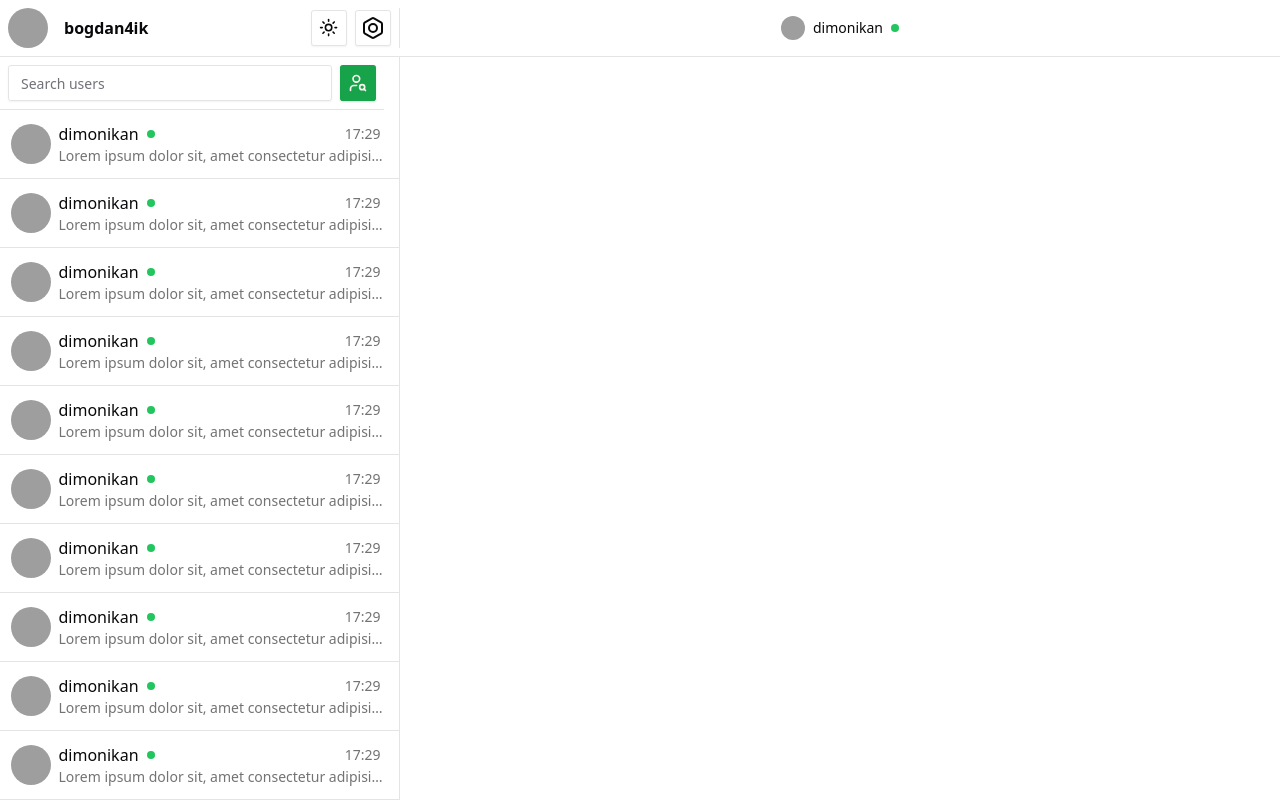
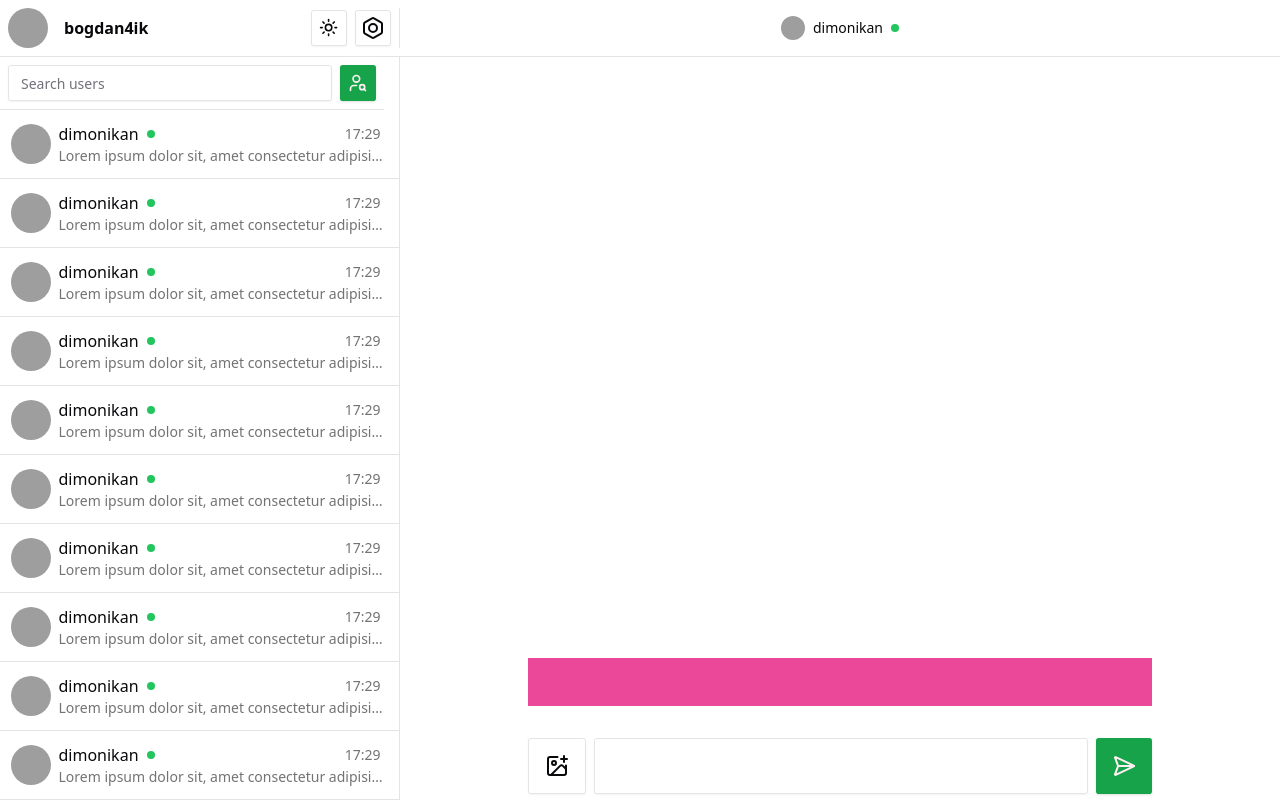
Before and after one commit to tanziqly/ChatApp, a React (Vite) app in the folder client/: page /chat in a window 1280 px wide. Built offline with nearby package versions, Linux system fonts and the light colour scheme; grey boxes are pictures that could not be loaded.

Commit message:
message ui starting

```diff
--- /dev/null
+++ b/client/src/components/Message.tsx
@@ -0,0 +1,5 @@
+import React from "react";
+
+export default function Message() {
+  return <div>Message</div>;
+}
--- /dev/null
+++ b/client/src/components/MessageArea.tsx
@@ -0,0 +1,12 @@
+import MessageInput from "./MessageInput";
+
+export default function MessageArea() {
+  return (
+    <div className="flex px-32 flex-col h-full flex-1 w-full">
+      <div className="w-full h-full flex items-end">
+        <div className="w-full h-12 bg-pink-500"></div>
+      </div>
+      <MessageInput />
+    </div>
+  );
+}
--- /dev/null
+++ b/client/src/components/MessageInput.tsx
@@ -0,0 +1,19 @@
+import { ImagePlus } from "lucide-react";
+import { SendHorizontal } from "lucide-react";
+
+import { Button } from "./ui/button";
+import { Input } from "./ui/input";
+
+export default function MessageInput() {
+  return (
+    <div className="flex gap-2 mt-8 mb-4 items-center">
+      <Button className="h-14" variant="outline">
+        <ImagePlus />
+      </Button>
+      <Input className="h-14" />
+      <Button className="h-14">
+        <SendHorizontal />
+      </Button>
+    </div>
+  );
+}
--- a/client/src/components/SignInForm.tsx
+++ b/client/src/components/SignInForm.tsx
@@ -20,7 +20,9 @@ export default function SignInForm() {
         <Checkbox id="terms" />
         <Label htmlFor="terms">Remember me</Label>
       </div>
-      <Button>Sign up</Button>
+      <Link to="/chat">
+        <Button className="w-full">Sign in</Button>
+      </Link>
       <span className="flex items-center gap-2 justify-center mt-2">
         Don't have an account yet?
         <Link to="/sign-up" className="underline text-green-500">
--- a/client/src/pages/Chat.tsx
+++ b/client/src/pages/Chat.tsx
@@ -1,12 +1,14 @@
 import ChatHeader from "@/components/ChatHeader";
+import MessageArea from "@/components/MessageArea";
 import UsersList from "@/components/UsersList";
 
 export default function Chat() {
   return (
     <div className="h-screen overflow-hidden flex flex-col">
       <ChatHeader />
-      <div className="flex-grow h-full">
+      <div className="flex flex-grow h-full">
         <UsersList />
+        <MessageArea />
       </div>
     </div>
   );
```
